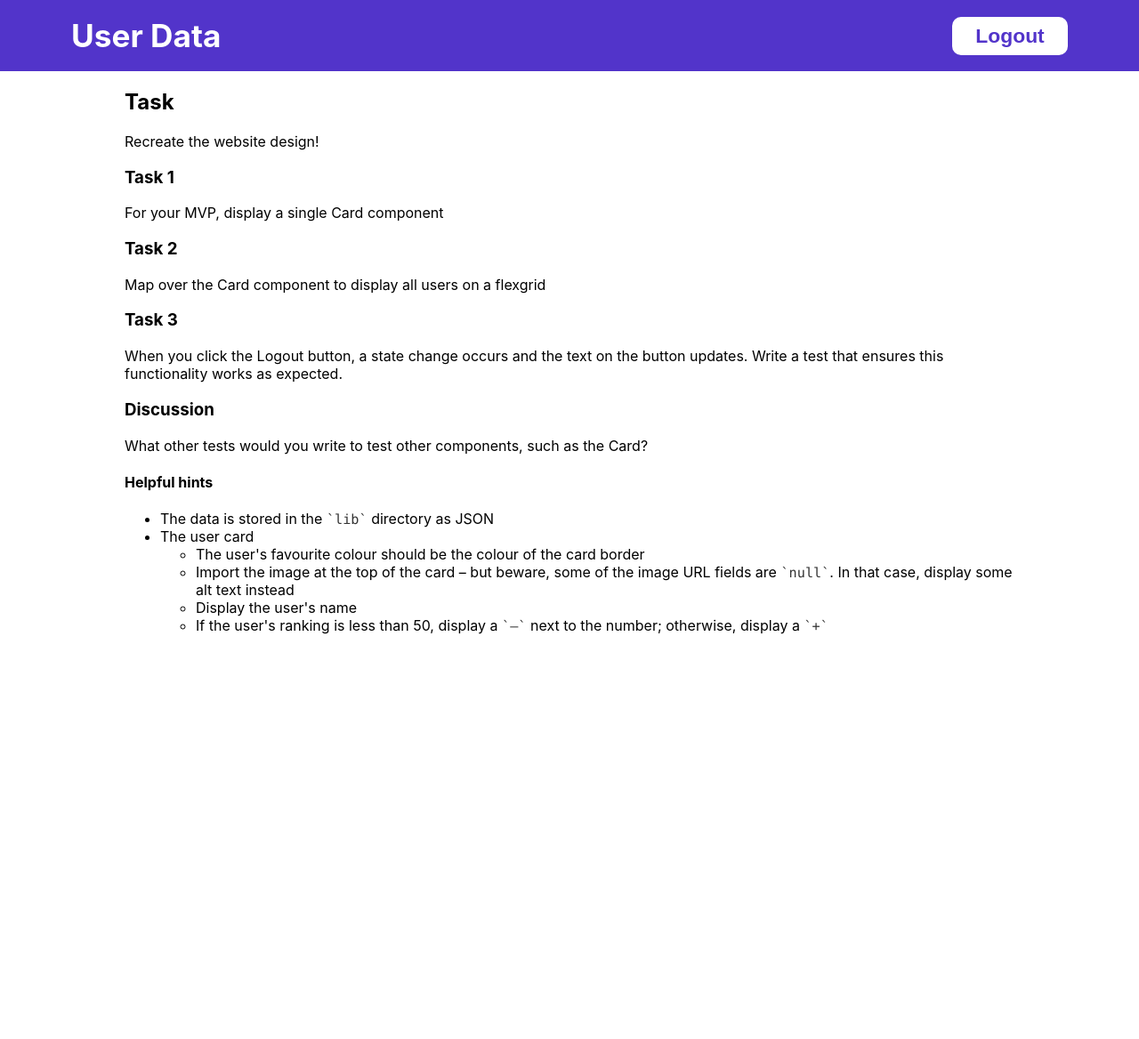
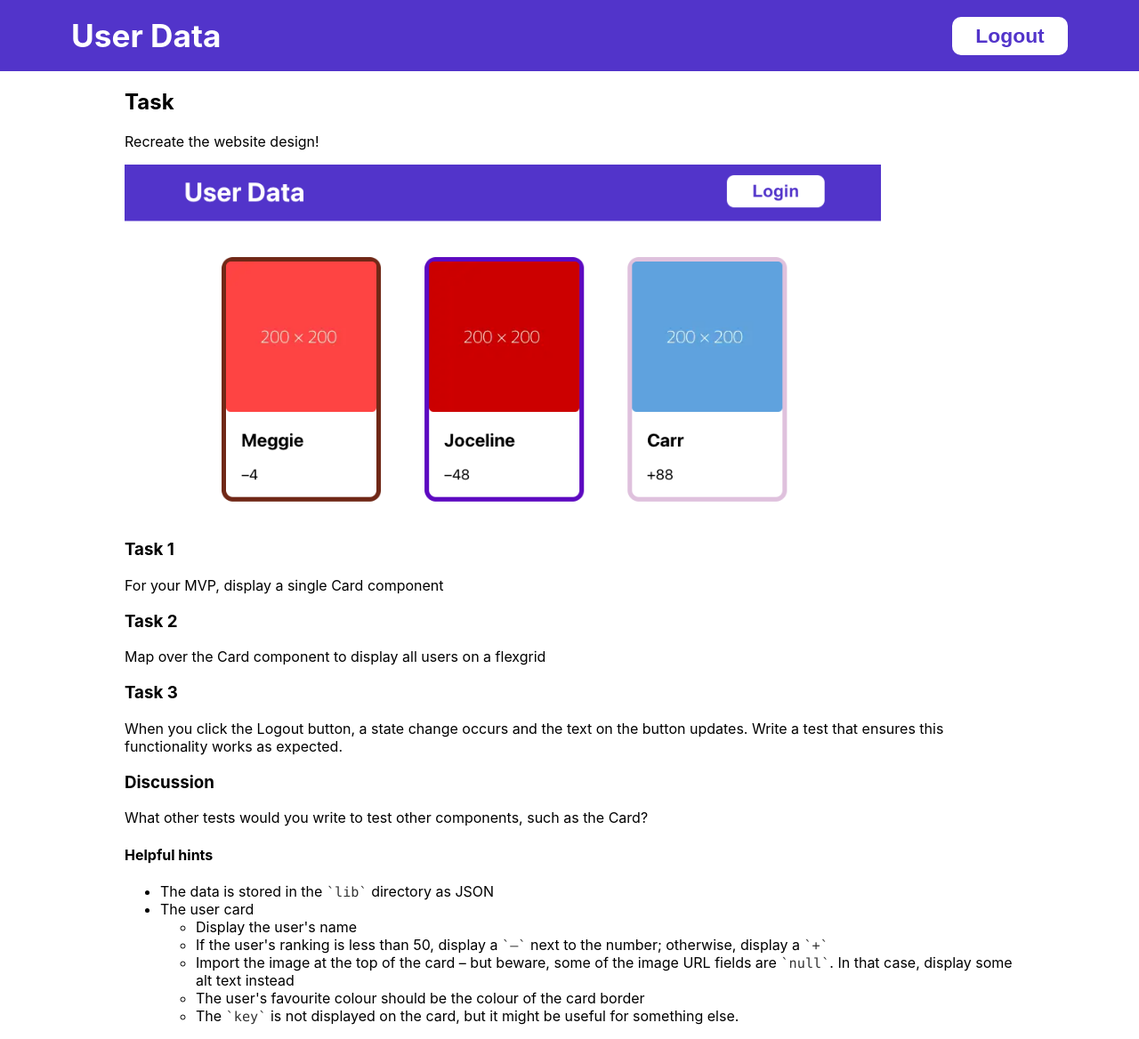
Before and after one commit to hcmcfarlane/userdata, a React (Create React App) app: page / in a window 1280 px wide. Shown: the whole page at 89% size. Before the commit the page ends 800 px from the top, so only its background shows below. Built offline with nearby package versions, Linux system fonts and the light colour scheme.

Commit message:
add image and update instructions

```diff
--- /dev/null
+++ b/src/components/Instructions/Instructions.css
@@ -0,0 +1,4 @@
+.design-img {
+  width: 100%;
+  max-width: 850px;
+}
--- a/src/components/Instructions/Instructions.js
+++ b/src/components/Instructions/Instructions.js
@@ -1,8 +1,15 @@
+import "./Instructions.css";
+
 const Instructions = () => {
   return (
     <>
       <h2>Task</h2>
       <p>Recreate the website design!</p>
+      <img
+        className="design-img"
+        src="design.png"
+        alt="A grid of user cards showing a dummy img, the user's name, a coloured border and a number between 1 and 100"
+      />
       <h3>Task 1</h3>
       <p>For your MVP, display a single Card component</p>
       <h3>Task 2</h3>
@@ -26,19 +33,23 @@ const Instructions = () => {
         <li>
           The user card
           <ul>
+            <li>Display the user's name</li>
             <li>
-              The user's favourite colour should be the colour of the card
-              border
+              If the user's ranking is less than 50, display a <code>–</code>{" "}
+              next to the number; otherwise, display a <code>+</code>
             </li>
             <li>
               Import the image at the top of the card – but beware, some of the
               image URL fields are <code>null</code>. In that case, display some
               alt text instead
             </li>
-            <li>Display the user's name</li>
             <li>
-              If the user's ranking is less than 50, display a <code>–</code>{" "}
-              next to the number; otherwise, display a <code>+</code>
+              The user's favourite colour should be the colour of the card
+              border
+            </li>
+            <li>
+              The <code>key</code> is not displayed on the card, but it might be
+              useful for something else.
             </li>
           </ul>
         </li>
```
Also changed, not shown: public/design.png (added), src/libs/user_data.json (renamed from libs/user_data.json).
